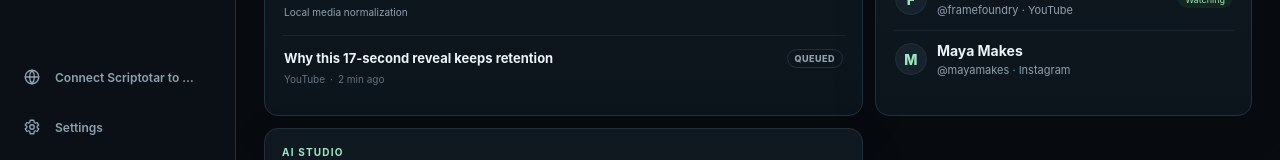
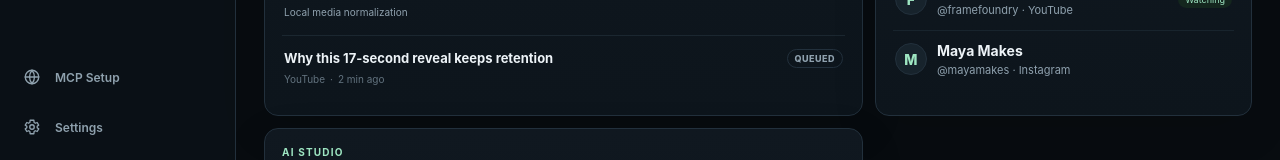
Before and after one commit to MousaXD/scriptotar, a Svelte app in the folder apps/desktop-ui/: page / in a window 1280 px wide. Shown: the part 589-749 px from the top of the page. Built offline with nearby package versions, Linux system fonts and the light colour scheme.

Commit message:
fix(i18n): remove duplicate mcp.setup dictionary keys breaking Svelte checks

```diff
--- a/apps/desktop-ui/src/i18n/messages.ts
+++ b/apps/desktop-ui/src/i18n/messages.ts
@@ -25,7 +25,6 @@ export const shellMessages = {
     'mcp.openSettings': 'Connect ChatGPT in Settings',
     'mcp.heading': 'MCP setup wizard',
     'mcp.intro': 'Review permissions, choose a connection, and copy the ChatGPT setup details. No terminal commands required.',
-    'mcp.setup': 'Connect Scriptotar to ChatGPT',
     'mcp.ready': 'Local connection ready',
     'mcp.connecting': 'Connecting…',
     'mcp.notConnected': 'Not connected',
@@ -429,7 +428,6 @@ export const shellMessages = {
     'mcp.openSettings': 'الاتصال بـ ChatGPT من الإعدادات',
     'mcp.heading': 'إعداد MCP',
     'mcp.intro': 'راجع الأذونات واختر طريقة الاتصال ثم أضفها إلى ChatGPT.',
-    'mcp.setup': 'ربط Scriptotar بـ ChatGPT',
     'mcp.ready': 'الاتصال المحلي جاهز',
     'mcp.connecting': 'جارٍ الاتصال…',
     'mcp.notConnected': 'غير متصل',
```
